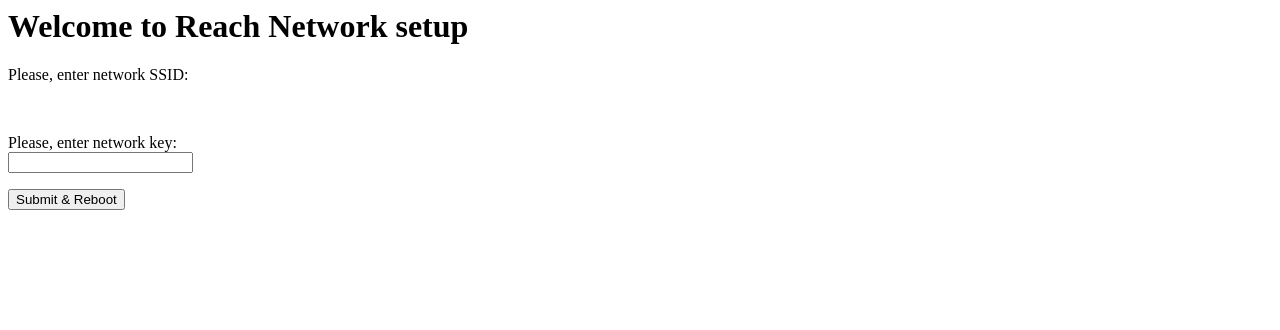
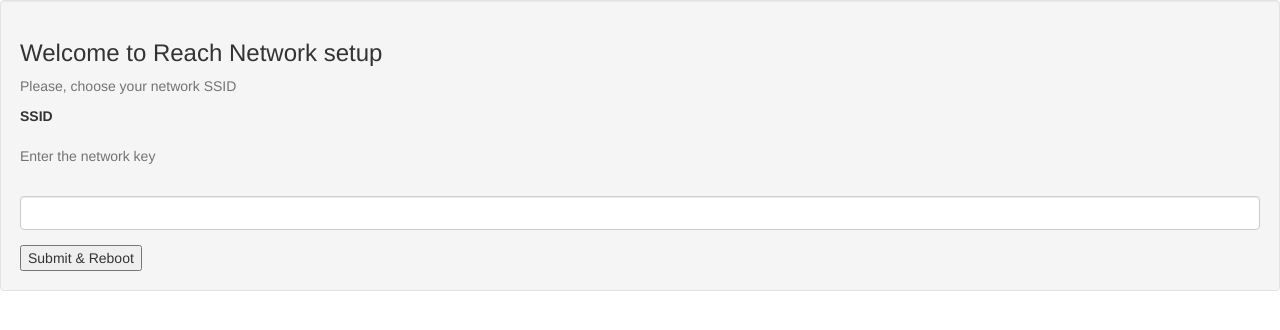
Before and after one commit to kimthostrup/pi-wifi-setup, a Flask app: template app/templates/index.html in a window 1280 px wide. Shown: the top 330 px of the page. Run offline with Flask 2, Linux system fonts and the light colour scheme; the template is opened without the code that fills it: values that come from a table or form of the project are taken from there, others are empty; some libraries are stand-ins or nearby versions.

Commit message:
Bootstrap form implemented

```diff
--- a/app/__init__.py
+++ b/app/__init__.py
@@ -1,6 +1,10 @@
 from flask import Flask
+from flask_bootstrap import Bootstrap
+
 
 app = Flask(__name__)
 app.config.from_object("config")
+Bootstrap(app)
+
 
 from app import views
--- a/app/forms.py
+++ b/app/forms.py
@@ -5,4 +5,4 @@
 class WifiForm(Form):
     ssid = RadioField("SSID", coerce = int, validators = [DataRequired()])
     # ssid = StringField("SSID", validators = [DataRequired(), Length(min = 0, max = 32])
-    key = PasswordField("key", validators = [DataRequired(), Length(min = 8, max = 63)])
+    key = PasswordField("", validators = [DataRequired(), Length(min = 8, max = 63)])
--- a/app/templates/index.html
+++ b/app/templates/index.html
@@ -1,18 +1,16 @@
-{% extends "base.html" %}
+{% extends "bootstrap/base.html" %}
+{% import "bootstrap/wtf.html" as wtf %}
 
 {% block content %}
-    <h1>Welcome to Reach Network setup</h1>
+<div class="well">
+    <h3>Welcome to Reach Network setup</h3>
     <form action="" method="post" name="wifi">
         {{ form.hidden_tag() }}
-        <p>
-            Please, enter network SSID:<br>
-            {{ form.ssid(size = 20) }}<br>
-        </p>
-        <p>
-            Please, enter network key:<br>
-            {{ form.key(size = 20) }}<br>
-        </p>
-        <p>
-            <input type="submit" name="submit_and_reboot" value="Submit & Reboot">
-        </p>
+        <div class="help-block">Please, choose your network SSID</div>
+        {{ wtf.form_field(form.ssid) }}
+        <div class="help-block">Enter the network key</div>
+        {{ wtf.form_field(form.key) }}
+        <input type="submit" name="submit_and_reboot" value="Submit & Reboot">
+    </form>
+</div>
 {% endblock %}
--- a/app/views.py
+++ b/app/views.py
@@ -55,7 +55,9 @@
     form = WifiForm()
 
     choices = scanAvailableNetworks()
-    choices = [(i + 1, j) for i, j in enumerate(choices)]
+
+    if choices != []:
+        choices = [(i + 1, j) for i, j in enumerate(choices)]
 
     form.ssid.choices = choices
 
```
